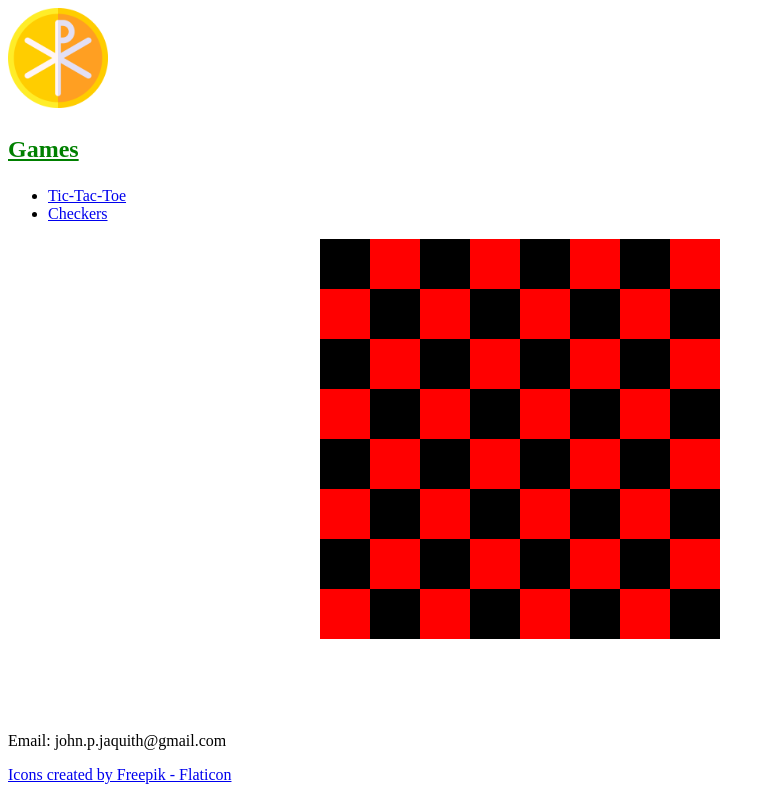
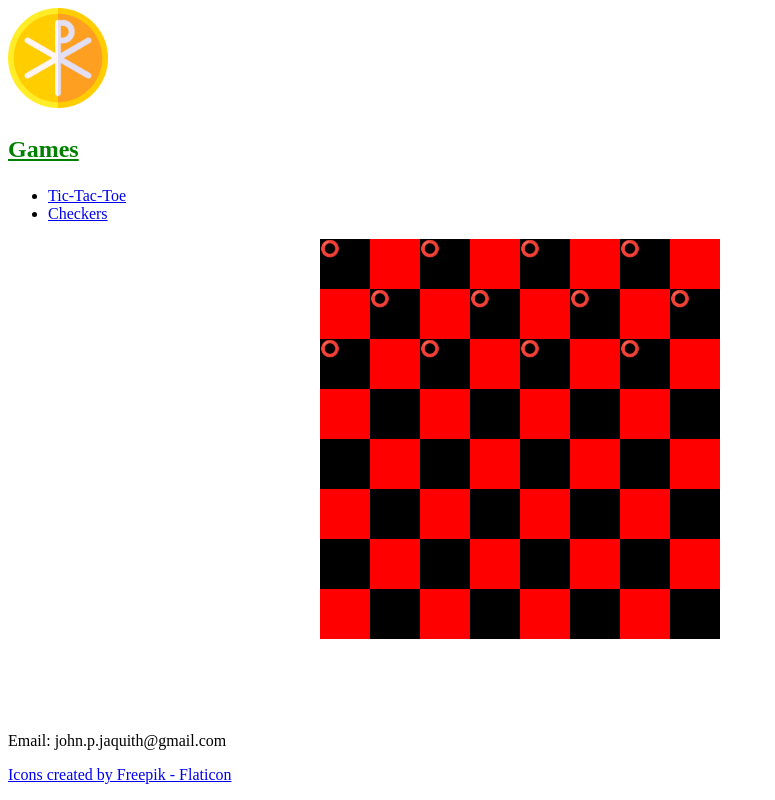
Before and after one commit to Japesjake/JP, a SvelteKit app: page /games/checkers in a window 1280 px wide. Shown: the whole page, without its empty margins (0-775 px from the left). Built offline with nearby package versions, Linux system fonts and the light colour scheme.

Commit message:
finished default function, but I put red pieces on the wrong color.

```diff
--- a/src/lib/checkers/makeDefault.js
+++ b/src/lib/checkers/makeDefault.js
@@ -11,20 +11,19 @@ export default function makeDefault(data) {
         for (let y = 0; y < 8; y++) {
             let counter = 0
             if (isEven(x + y)) {
-                console.log('ok')
                 data[x][y] = {color: 'black', piece: 'null', king: false}
             } else {
                 data[x][y] = {color: 'red', piece: 'null', king: false}
             }
-            if (data[x][y]['color'] = 'black' && y < 3) {
+            if (data[x][y]['color'] == 'black' && y < 3) {
                 data[x][y]['piece'] = 'red'
             } else if (y > 4) {
-                data[x][y]['piece'] = 'black'
+                data[x][y]['piece'] == 'black'
             }
         }
     }
-    data = [[{color: 'black'},{}],[{},{}]]
-    let tile = data[0][0]
-    console.log(tile['color'])
+    // data = [[{color: 'black'},{}],[{},{}]]
+    // let tile = data[0][0]
+    // console.log(tile['color'])
     return data
 }
--- a/src/routes/games/checkers/+page.svelte
+++ b/src/routes/games/checkers/+page.svelte
@@ -3,7 +3,6 @@
     import makedefault from '/src/lib/checkers/makeDefault.js'
     let data = []
     data = makedefault(data)
-    console.log(data)
 </script>
 <div style = 'position: absolute; left: 25%'>
     {#each {length: 8} as _, x}
--- a/src/routes/games/checkers/Tile.svelte
+++ b/src/routes/games/checkers/Tile.svelte
@@ -2,6 +2,13 @@
     export let color;
     export let x;
     export let y;
+    import makeDefault from '/src/lib/checkers/makeDefault.js'
+    let data = []
+    data = makeDefault(data)
 </script>
 
-<div style='height: 50px; width: 50px; background-color: {color};'></div>
+<div style='height: 50px; width: 50px; background-color: {color};'>
+{#if data[x][y]['piece'] == 'red'}
+    &#11093
+{/if}
+</div>
```
